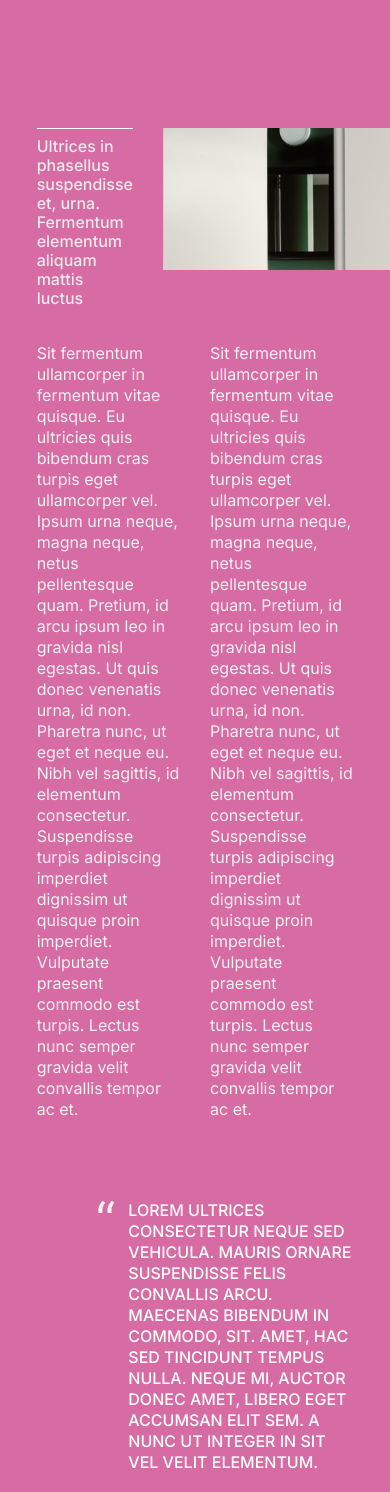
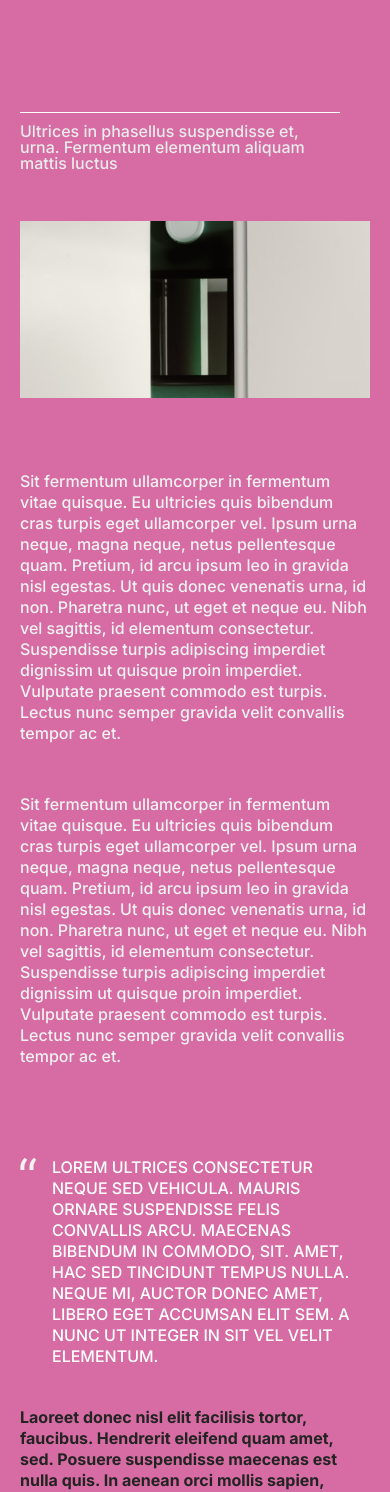
Before and after one commit to azadsarxanli/Leyla_Naib, a React (Create React App) app: page /blog-interior in a window 390 px wide. Shown: the part 331-1823 px from the top of the page. Built offline with nearby package versions, Linux system fonts and the light colour scheme.

Commit message:
blog interior full responsive

```diff
--- a/src/components/BlogInterior/BlogInterior.scss
+++ b/src/components/BlogInterior/BlogInterior.scss
@@ -24,114 +24,234 @@
   }
   &__blog-details-container {
     &__title {
-      font-family: "Cormorant";
-      font-style: normal;
-      font-weight: 600;
-      font-size: 40px;
-      line-height: 48px;
+      @include fontStyles($cormorantFont, $commonMiddleFontSize-1450px, 600, white);
       margin: 40px 0 130px;
-      color: #ffffff;
     }
     &__image-and-image-detail {
       display: flex;
       justify-content: space-between;
       p {
-        max-width: 269px;
-        width: 100%;
+        @include fontStyles($interFont, $fontSizeTexts-1920px, 500, #ebebeb);
+        max-width: 350px;
         margin-right: 30px;
-        font-family: "Inter";
-        font-style: normal;
-        font-weight: 500;
-        font-size: 16px;
-        line-height: 19px;
         border-top: 1px solid #ffffff;
-        padding-top: 8px;
-        color: #ebebeb;
+        padding-top: 10px;
       }
       .img-cont {
-        // max-height: 280px;
-        // max-width: 870px;
         width: 100%;
         margin-bottom: 70px;
         img {
           min-width: 280px;
-          //   max-width: 870px;
           width: 100%;
         }
       }
     }
     &__author-article {
-      .paragraphs-cont {
       display: flex;
       justify-content: flex-end;
-        width: 100%;
+      padding-left: 15%;
       p {
-          font-family: "Inter";
-          font-style: normal;
-          font-weight: 400;
-          max-width: 470px;
+        @include fontStyles($interFont, $fontSizeTexts-1920px, 500, $lightGrayText);
+        line-height: 25px;
         &:first-child {
           margin-right: 30px;
-          }
-          width: 100%;
-          font-size: 16px;
-          line-height: 21px;
-          /* or 131% */
-          color: #f1f1f1;
         }
       }
     }
     &__article-quote-image {
-      flex-direction: column;
-      display: flex;
-      &__author-quote {
-        padding-left: calc(10% + 30px);
-
-        margin: 80px 0 34px;
+      padding-left: 25%;
       &__container {
         display: flex;
         align-items: flex-start;
-          img {
-            margin-right: 13px;
-          }
+        margin: 90px 28% 40px 0;
         p {
-            font-family: "Inter";
-            font-style: normal;
-            font-weight: 500;
-            font-size: 16px;
-            line-height: 21px;
-            /* or 131% */
-            max-width: 570px;
+          @include fontStyles($interFont, $fontSizeTexts-1920px, 500, white);
+          line-height: 25px;
           text-transform: uppercase;
-
-            color: #ffffff;
+          margin-left: 15px;
         }
       }
-      }
-      &__author-article {
-        padding: 0 calc(10% + 60px);
-
-        p {
-          font-family: "Inter";
-          font-style: normal;
-          font-weight: 500;
-          font-size: 16px;
-          line-height: 21px;
-          /* or 131% */
-          color: #232323;
-          width: 100%;
-          max-width: 670px;
-        }
+      .part-last {
+        @include fontStyles($interFont, $fontSizeTexts-1920px, 700, #232323);
+        line-height: 25px;
+        margin-right: 20%;
+        margin-left: 30px;
       }
       &__selective-image {
-        padding-left: calc(10% + 60px);
-        margin-top: 40px;
+        margin-top: 50px;
+        width: 100%;
+        height: 130px;
+        margin-left: 30px;
         img {
           width: 100%;
-          max-width: 870px;
-          max-height: 110px;
+          height: 100%;
         }
       }
     }
   }
 }
+
+@media only screen and (max-width: 1600px) {
+  .blog-interior {
+    &__blog-details-container {
+      &__title {
+        font-size: 44px;
+      }
+      &__image-and-image-detail {
+        p {
+          font-size: $fontSizeTexts-1600px;
+          max-width: 300px;
+        }
+      }
+      &__author-article {
+        p {
+          font-size: $fontSizeTexts-1600px;
+          line-height: 23px;
+        }
+      }
+      &__article-quote-image {
+        p {
+          font-size: $fontSizeTexts-1600px;
+          line-height: 23px;
+        }
+        .part-last {
+          font-size: $fontSizeTexts-1600px;
+          line-height: 23px;
+        }
+      }
+    }
+  }
+}
+
+@media only screen and (max-width: 1450px) {
+  .blog-interior {
+    &__blog-details-container {
+      &__title {
+        font-size: 40px;
+      }
+      &__image-and-image-detail {
+        p {
+          font-size: $fontSizeTexts-1450px;
+          max-width: 270px;
+        }
+      }
+      &__author-article {
+        p {
+          font-size: $fontSizeTexts-1450px;
+          line-height: 21px;
+        }
+      }
+      &__article-quote-image {
+        p {
+          font-size: $fontSizeTexts-1450px;
+          line-height: 21px;
+        }
+        .part-last {
+          font-size: $fontSizeTexts-1450px;
+          line-height: 21px;
+        }
+        &__selective-image {
+          height: 110px;
+        }
+      }
+    }
+  }
+}
+
+@media only screen and (max-width: 1280px) {
+  .blog-interior {
+    &__blog-details-container {
+      &__image-and-image-detail {
+        p {
+          max-width: 240px;
+        }
+      }
+    }
+  }
+}
+
+@media only screen and (max-width: 991px) {
+  .blog-interior {
+    padding: 60px 20px;
+    &__blog-details-container {
+      &__image-and-image-detail {
+        p {
+          max-width: 200px;
+        }
+      }
+      &__author-article {
+        padding-left: 0%;
+      }
+      &__article-quote-image {
+        padding-left: 10%;
+        &__container {
+          margin-right: 10%;
+        }
+        .part-last {
+          margin-right: 10%;
+        }
+        &__selective-image {
+          width: 95%;
+        }
+      }
+    }
+  }
+}
+
+@media only screen and (max-width: 601px) {
+  .blog-interior {
+    &__blog-details-container {
+      &__image-and-image-detail {
+        p {
+          max-width: 150px;
+        }
+      }
+      &__article-quote-image {
+        padding-left: 5%;
+        &__container {
+          margin-right: 5%;
+        }
+        .part-last {
+          margin-right: 5%;
+        }
+      }
+    }
+  }
+}
+
+@media only screen and (max-width: 486px) {
+  .blog-interior {
+    &__blog-details-container {
+      &__image-and-image-detail {
+        flex-direction: column;
+        p {
+          max-width: 100%;
+          margin-bottom: 50px;
+        }
+      }
+      &__author-article {
+        flex-direction: column;
+        p {
+          &:first-child {
+            margin-right: 0;
+            margin-bottom: 50px;
+          }
+        }
+      }
+      &__article-quote-image {
+        padding-left: 0;
+        &__container {
+          margin-right: 0;
+        }
+        .part-last {
+          margin-right: 0;
+          margin-left: 0;
+        }
+        &__selective-image {
+          margin-left: 0;
+          width: 100%;
+        }
+      }
+    }
+  }
+}
--- a/src/components/BlogInterior/index.js
+++ b/src/components/BlogInterior/index.js
@@ -52,7 +52,6 @@ const BlogInterior = () => {
           </div>
         </div>
         <div className="blog-interior__blog-details-container__author-article">
-          <div className="paragraphs-cont">
           <p className="paragraph part-n">
             Sit fermentum ullamcorper in fermentum vitae quisque. Eu ultricies
             quis bibendum cras turpis eget ullamcorper vel. Ipsum urna neque,
@@ -76,10 +75,8 @@ const BlogInterior = () => {
             et.
           </p>
         </div>
-        </div>
         <div className="blog-interior__blog-details-container__article-quote-image">
-          <div className="blog-interior__blog-details-container__article-quote-image__author-quote">
-            <div className="blog-interior__blog-details-container__article-quote-image__author-quote__container">
+          <div className="blog-interior__blog-details-container__article-quote-image__container">
             <img src={quoteImage} alt="quoteimg" />
             <p>
               Lorem ultrices consectetur neque sed vehicula. Mauris ornare
@@ -89,8 +86,6 @@ const BlogInterior = () => {
               sit vel velit elementum.
             </p>
           </div>
-          </div>
-          <div className="blog-interior__blog-details-container__article-quote-image__author-article">
           <p className="paragraph part-last part-n">
             Laoreet donec nisl elit facilisis tortor, faucibus. Hendrerit
             eleifend quam amet, sed. Posuere suspendisse maecenas est nulla
@@ -108,7 +103,6 @@ const BlogInterior = () => {
             non. Tincidunt amet feugiat nunc quam. Ultrices arcu nullam et est
             diam fermentum aliquet quisque luctus.
           </p>
-          </div>
           <div className="blog-interior__blog-details-container__article-quote-image__selective-image">
             <img src={selectiveImage} alt="selective__image" />
           </div>
```
Lines whose indentation alone changed are shown as unchanged.
